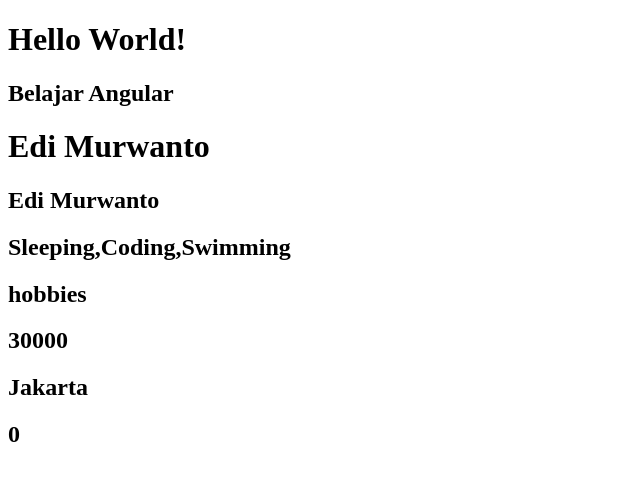
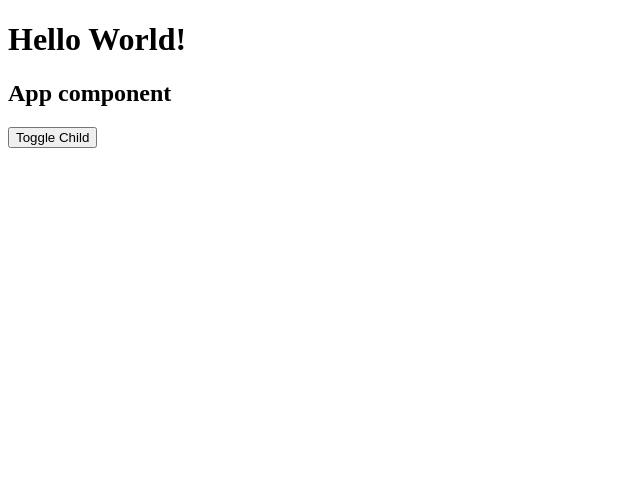
Before and after one commit to edhimurwanto/angular-youtube-tutorial, an Angular app: page / in a window 1280 px wide. Shown: the top 480 px of the page, without its empty margins (0-640 px from the left). Built offline with nearby package versions, Linux system fonts and the light colour scheme.

Commit message:
lifecycle

```diff
--- a/src/app/app.component.html
+++ b/src/app/app.component.html
@@ -1,4 +1,6 @@
 <h1>Hello World!</h1>
-<h2>Belajar Angular</h2>
+<h2>App component</h2>
 
-<app-hero></app-hero>
+<button (click)="toggleChild()">Toggle Child</button>
+
+<app-hero *ngIf="isChild"></app-hero>
--- a/src/app/app.component.ts
+++ b/src/app/app.component.ts
@@ -1,10 +1,24 @@
-import { Component } from '@angular/core';
+import { Component, OnInit } from '@angular/core';
 
 @Component({
   selector: 'app-root',
   templateUrl: './app.component.html',
   styleUrls: ['./app.component.scss']
 })
-export class AppComponent {
+export class AppComponent implements OnInit {
   title = 'my-app';
+  isChild = false
+
+  constructor() {
+    console.log("App constructor dipanggil");
+
+   }
+
+  ngOnInit(): void {
+    console.log("App ngOnInit dipanggil");
+  }
+
+  toggleChild(){
+    this.isChild = !this.isChild
+  }
 }
--- a/src/app/hero/hero.component.html
+++ b/src/app/hero/hero.component.html
@@ -1,9 +1 @@
-<h1>{{name}}</h1>
-<h2>{{getName()}}</h2>
-<h2>{{hobbies}}</h2>
-<h2>hobbies</h2>
-<h2>{{ 100 * 300}}</h2>
-
-<h2>{{user.address}}</h2>
-<!-- <h2>{{ name = "Murwanto" }}</h2> -->
-<h2>{{number}}</h2>
+<h1>Hero component</h1>
--- a/src/app/hero/hero.component.ts
+++ b/src/app/hero/hero.component.ts
@@ -1,31 +1,34 @@
-import { Component, OnInit } from '@angular/core';
+import { Component, OnDestroy, OnInit } from '@angular/core';
 
 @Component({
   selector: 'app-hero',
   templateUrl: './hero.component.html',
   styleUrls: ['./hero.component.scss']
 })
-export class HeroComponent implements OnInit {
+export class HeroComponent implements OnInit, OnDestroy {
 
-  title = 'Title hero component'
+  counter = 0
+  interval;
 
-  name = "Edi Murwanto"
-  hobbies = ["Sleeping", "Coding", "Swimming"]
-  number = 0
+  constructor() {
+    console.log("Hero constructor dipanggil");
 
-  user = {
-    name: this.name,
-    age: 20,
-    address: "Jakarta"
+   }
+
+  ngOnInit(): void {
+
+    this.interval = setInterval(() => {
+      this.counter++
+      console.log(this.counter);
+
+    }, 1000)
+
+    console.log("Hero ngOnInit dipanggil");
   }
 
-  getName(){
-    return this.name;
-  }
-
-  constructor() { }
-
-  ngOnInit(): void {
+  ngOnDestroy(): void {
+    clearInterval(this.interval)
+    console.log("Hero ngOnDestroy dipanggil");
   }
 
 }
```
